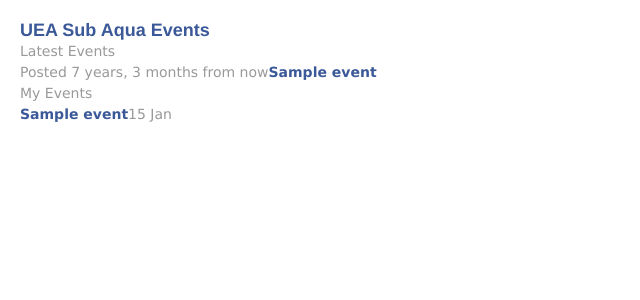
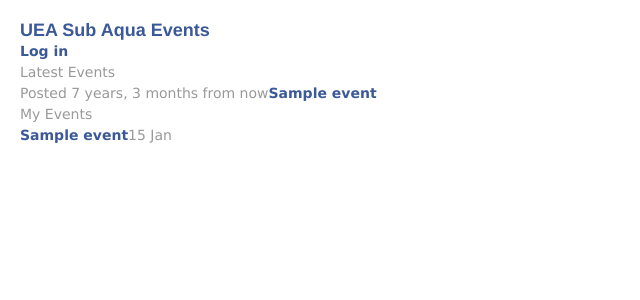
Before and after one commit to bensums/subaqua-site, a Django app: template events/templates/events/home.html in a window 1280 px wide. Shown: the top 300 px of the page, without its empty margins (0-640 px from the left). Run offline with Django 3.2, Linux system fonts and the light colour scheme; the template is opened without the code that fills it: most values are stand-ins (such as "Sample title", 1, 10 or a date in 2020); some libraries are stand-ins or nearby versions.

Commit message:
Add log in link

```diff
--- a/events/templates/base.html
+++ b/events/templates/base.html
@@ -9,7 +9,13 @@
 </head>
 <body>
 	<h1><a href="/">UEA Sub Aqua Events</a></h1>
-{% block events %}
-{% endblock %}
+
+	{% if not user.is_authenticated %}
+	<p><a href="/login/facebook/">Log in</a></p>
+	{% endif %}
+
+	{% block events %}
+	{% endblock %}
+
 </body>
 </html>
```
